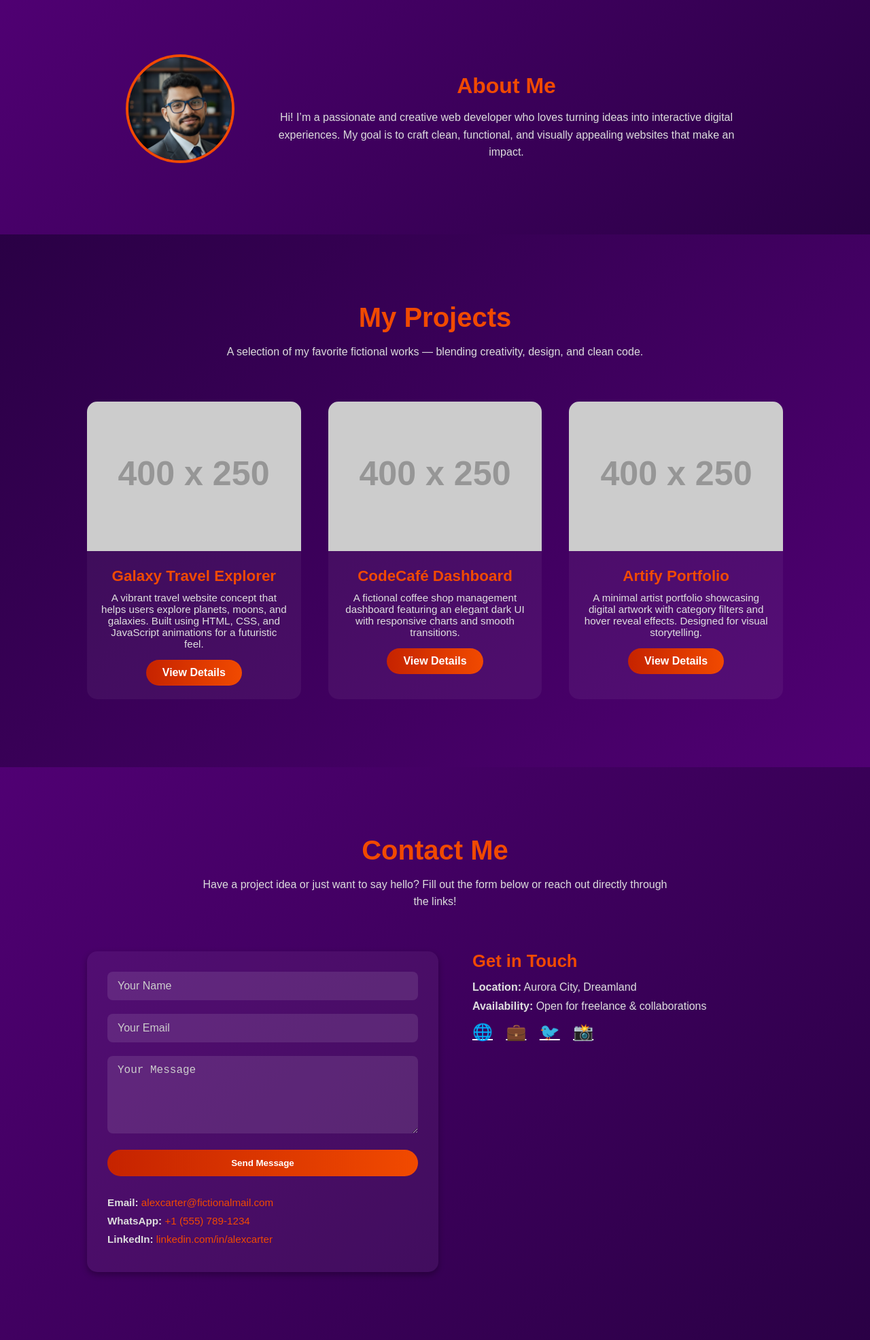
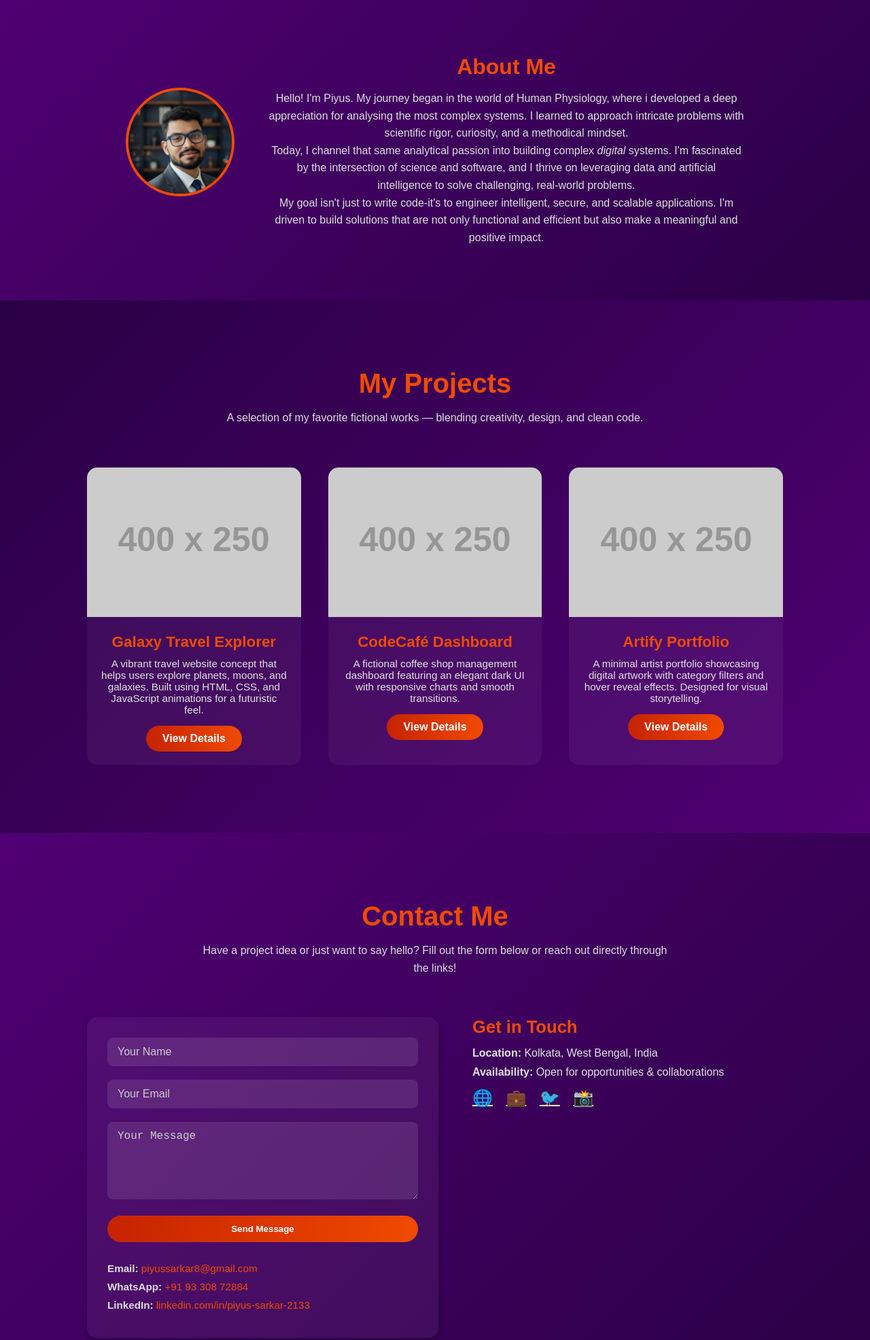
Before and after one commit to Piyus-Sarkar/My-website, a plain HTML site: page index.html in a window 1280 px wide. Shown: the part 820-2792 px from the top of the page at 68% size. Drawn offline with nearby package versions, Linux system fonts and the light colour scheme; placeholder pictures from the web are drawn by us.

Commit message:
Update homepage and contact info

```diff
--- a/index.html
+++ b/index.html
@@ -26,8 +26,9 @@
   <section id="home" class="home-section">
     <div class="home-content">
       <h1>Welcome to My Portfolio</h1>
-      <h2>I’m a Passionate Web Developer</h2>
-      <p>Crafting visually appealing and functional websites that bring ideas to life.</p>
+      <h2>Hi,I’m Piyus Sarkar</h2>
+      <h2>I am an Aspiring Software Engineer specializing in AI/ML and Data, and Secure Systems.</h2>
+      <p>Leveraging a unique scientific perspective to develop secure, scalable, and data-driven applications.</p>
       <a href="#contact" class="btn">Hire Me</a>
     </div>
   </section>
@@ -38,10 +39,12 @@
 
     <div class="about-content">
       <h2>About Me</h2>
-      <p>
-        Hi! I’m a passionate and creative web developer who loves turning ideas into interactive digital experiences.
-        My goal is to craft clean, functional, and visually appealing websites that make an impact.
-      </p>
+
+      <p>Hello! I'm Piyus. My journey began in the world of Human Physiology, where i developed a deep appreciation for analysing the most complex systems. I learned to approach intricate problems with scientific rigor, curiosity, and a methodical mindset.</p>
+      <p>Today, I channel that same analytical passion into building complex <em>digital</em> systems. I'm fascinated by the intersection of science and software, and I thrive on leveraging data and artificial intelligence to solve challenging, real-world problems.</p>
+      <p>My goal isn't just to write code-it's to engineer intelligent, secure, and scalable applications. I'm driven to build solutions that are not only functional and efficient but also make a meaningful and positive impact.</p>
+
+
     </div>
   </div>
 </section>
@@ -120,21 +123,21 @@
 
         <!-- Contact Links Below Form -->
         <div class="contact-links">
-          <p><strong>Email:</strong> <a href="mailto:alexcarter@fictionalmail.com">alexcarter@fictionalmail.com</a></p>
-          <p><strong>WhatsApp:</strong> <a href="https://wa.me/15557891234" target="_blank">+1 (555) 789-1234</a></p>
-          <p><strong>LinkedIn:</strong> <a href="https://www.linkedin.com/in/alexcarter" target="_blank">linkedin.com/in/alexcarter</a></p>
+          <p><strong>Email:</strong> <a href="mailto:piyussarkar8@gmail.com">piyussarkar8@gmail.com</a></p>
+          <p><strong>WhatsApp:</strong> <a href="https://wa.me/919330872884" target="_blank">+91 93 308 72884</a></p>
+          <p><strong>LinkedIn:</strong> <a href="https://www.linkedin.com/in/piyus-sarkar-2133" target="_blank">linkedin.com/in/piyus-sarkar-2133</a></p>
         </div>
       </form>
 
       <!-- Contact Info (optional extra details) -->
       <div class="contact-info">
         <h3>Get in Touch</h3>
-        <p><strong>Location:</strong> Aurora City, Dreamland</p>
-        <p><strong>Availability:</strong> Open for freelance & collaborations</p>
+        <p><strong>Location:</strong> Kolkata, West Bengal, India</p>
+        <p><strong>Availability:</strong> Open for opportunities & collaborations</p>
 
         <div class="social-links">
-          <a href="#">🌐</a>
-          <a href="#">💼</a>
+          <a href="https://www.linkedin.com/in/piyus-sarkar-2133" target="_blank">🌐</a>
+          <a href="https://github.com/Piyus-Sarkar" target="_blank">💼</a>
           <a href="#">🐦</a>
           <a href="#">📸</a>
         </div>
```
